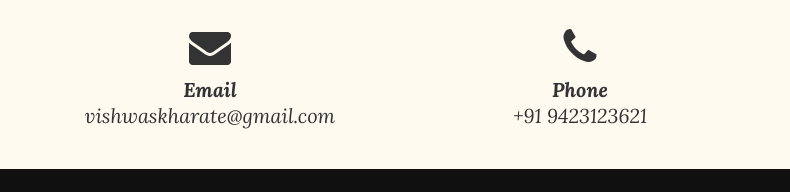
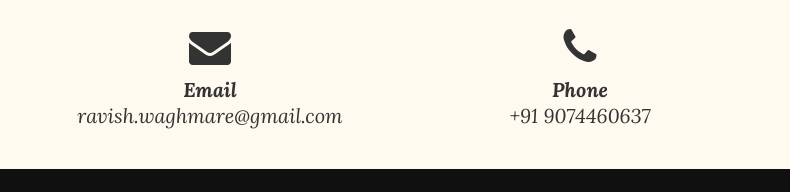
Before and after one commit to WaghmareRavish/WaghmareRavish.github.io, a plain HTML site: page index.html in a window 1280 px wide. Shown: the part 2937-3129 px from the top of the page, 430-1220 px from the left. Drawn offline with nearby package versions, Linux system fonts and the light colour scheme.

Commit message:
RavishwedsGinelia

```diff
--- a/index.html
+++ b/index.html
@@ -152,12 +152,12 @@
         <div class="col-md-4 text-center address animated" data-animation="flipInY" data-animation-delay="600">
           <p><i class="fa fa-envelope"></i><br>
             <b>Email</b><br>
-            vishwaskharate@gmail.com</p>
+            ravish.waghmare@gmail.com</p>
         </div>
         <div class="col-md-4 text-center address animated" data-animation="flipInY" data-animation-delay="700">
           <p><i class="fa fa-phone"></i><br>
             <b>Phone</b><br>
-            +91 9423123621</p>
+            +91 9074460637</p>
         </div>
       </div>
     </div>
```
